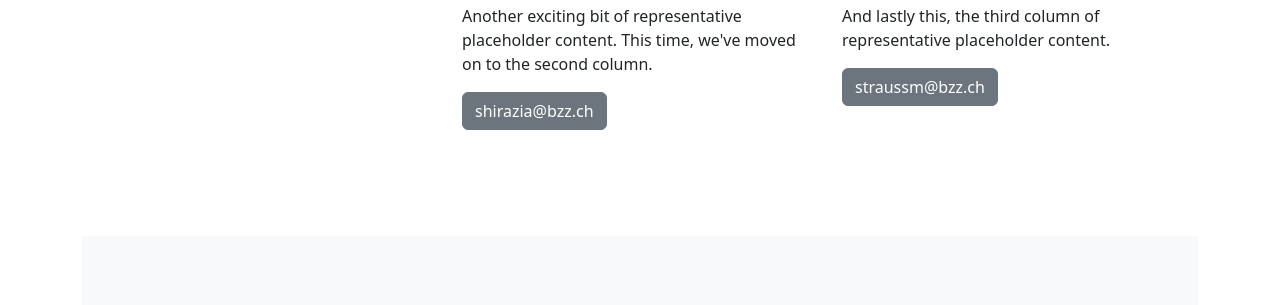
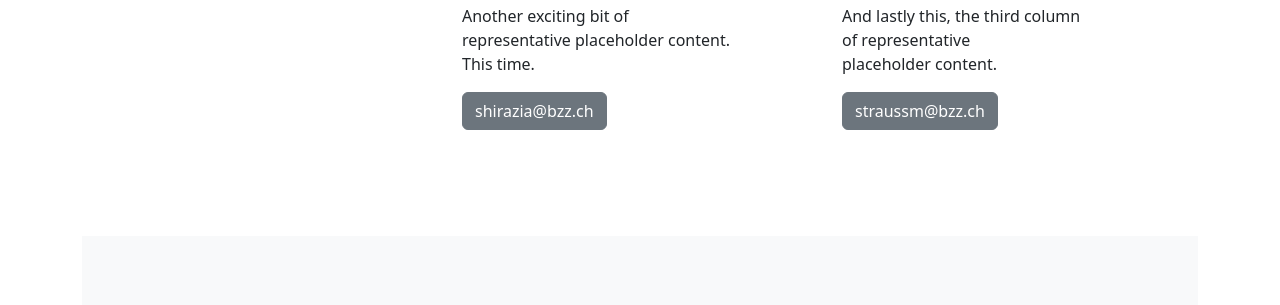
Before and after one commit to atisshirazi/LB02_1, a plain HTML site: page Kontakt.html in a window 1280 px wide. Shown: the part 310-615 px from the top of the page. Drawn offline with nearby package versions, Linux system fonts and the light colour scheme.

```diff
--- a/Kontakt.html
+++ b/Kontakt.html
@@ -64,15 +64,15 @@
 
     <img class="rounded-circle"width="140" height="140" src="assets\img\Atis.jpg">
             <h2 class="fw-normal">Atis Shirazi</h2>
-            <p>Another exciting bit of representative placeholder content. This time, we've moved on to the second column.</p>
-            <p><a class="btn btn-secondary" href="#">shirazia@bzz.ch</a></p>
+            <p>Another exciting bit of<br> representative placeholder content. <br>This time.</p>
+            <p><a class="btn btn-secondary" href="https://outlook.live.com/">shirazia@bzz.ch</a></p>
           </div><!-- /.col-lg-4 -->
           <div class="col-lg-4">
             <img class="rounded-circle" width="140" height="140" src="assets/img/Mara.jpg">
 
             <h2 class="fw-normal">Mara Strauss</h2>
-            <p>And lastly this, the third column of representative placeholder content.</p>
-            <p><a class="btn btn-secondary" href="#">straussm@bzz.ch</a></p>
+            <p>And lastly this, the third column<br> of representative <br>placeholder content.</p>
+            <p><a class="btn btn-secondary" href="https://outlook.live.com/">straussm@bzz.ch</a></p>
           </div><!-- /.col-lg-4 -->
         </div><!-- /.row -->
 
```
Also changed, not shown: index.html (+1 -1 lines).
